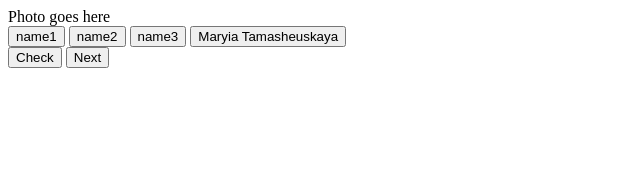
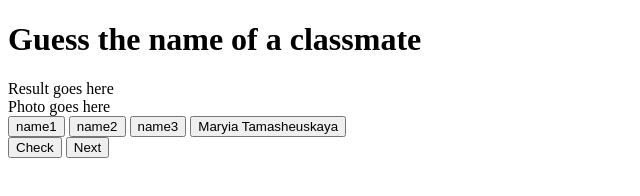
Before and after one commit to MaryAtskey/Guess-the-Name-of-Classmate, a plain HTML site: page index.html in a window 1280 px wide. Shown: the whole page, without its empty margins (0-640 px from the left). Drawn offline with Linux system fonts and the light colour scheme.

Commit message:
Add title and fix some mistakes

```diff
--- a/index.html
+++ b/index.html
@@ -5,15 +5,15 @@
     <meta charset="UTF-8">
     <meta http-equiv="X-UA-Compatible" content="IE=edge">
     <meta name="viewport" content="width=device-width, initial-scale=1.0">
-    <title>Guess the name og a classate</title>
+    <title>Guess the name og a classmate</title>
     <link rel="stylesheet" href="style.css">
 </head>
 
 <body>
-
     <div class="container">
+        <h1>Guess the name of a classmate</h1>
         <div class="result">
-
+            Result goes here
         </div>
         <div class="imageBox" id="photo">
             Photo goes here
```
